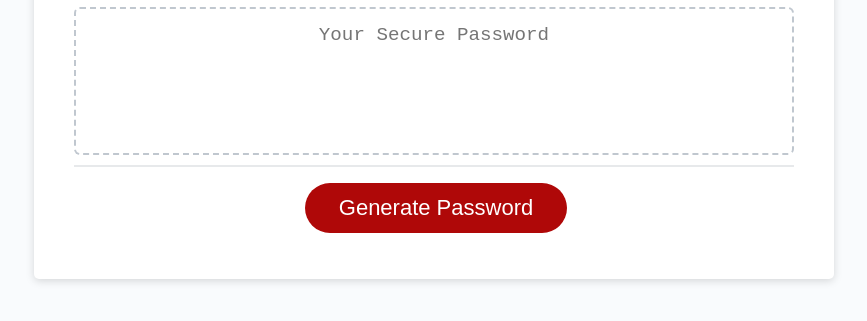
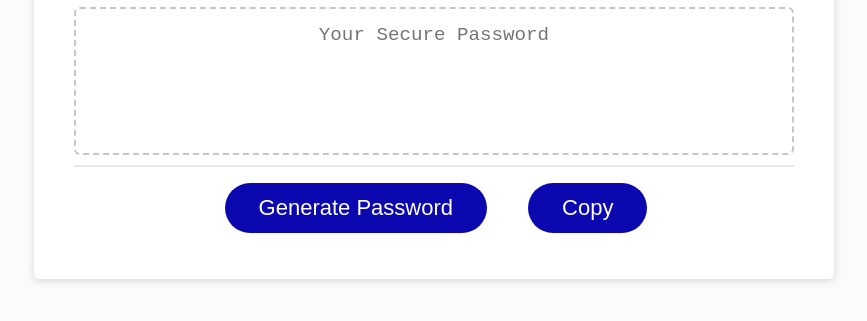
Before and after one commit to mtbishop/03-Password-Generator, a plain HTML site: page docs/index.html in a window 1280 px wide. Shown: the part 241-562 px from the top of the page, without its empty margins (206-1073 px from the left). Drawn offline with Linux system fonts and the light colour scheme.

Commit message:
added copy button

```diff
--- a/docs/index.html
+++ b/docs/index.html
@@ -1,5 +1,6 @@
 <!DOCTYPE html>
 <html lang="en">
+
 <head>
   <meta charset="UTF-8" />
   <meta name="viewport" content="width=device-width, initial-scale=1.0" />
@@ -7,6 +8,7 @@
   <title>Password Generator</title>
   <link rel="stylesheet" href="style.css" />
 </head>
+
 <body>
   <div class="wrapper">
     <header>
@@ -17,18 +19,15 @@
         <h2>Generate a Password</h2>
       </div>
       <div class="card-body">
-          <textarea
-            readonly
-            id="password"
-            placeholder="Your Secure Password"
-            aria-label="Generated Password"
-          ></textarea>
+        <textarea readonly id="password" placeholder="Your Secure Password" aria-label="Generated Password"></textarea>
       </div>
       <div class="card-footer">
         <button id="generate" class="btn">Generate Password</button>
+        <button id="copyPass" onclick="copyPassword()" class="btn">Copy</button>
       </div>
     </div>
   </div>
   <script src="script.js"></script>
 </body>
+
 </html>
--- a/docs/script.js
+++ b/docs/script.js
@@ -165,6 +165,13 @@ function writePassword() {
     return passwordString;
   }
 }
+function copyPassword() {
+  var copyText = document.getElementById('password');
+  copyText.select();
+  copyText.setSelectionRange(0, 99999);
+  document.execCommand('copy');
+  alert('Copied your password');
+}
 
 // Add event listener to generate button
 generateBtn.addEventListener('click', writePassword);
--- a/docs/style.css
+++ b/docs/style.css
@@ -43,7 +43,7 @@ header {
 }
 
 .card-header::after {
-  content: " ";
+  content: ' ';
   display: block;
   width: 100%;
   background: #e7e9eb;
@@ -59,7 +59,7 @@ header {
 }
 
 .card-footer::before {
-  content: " ";
+  content: ' ';
   display: block;
   width: 100%;
   background: #e7e9eb;
@@ -67,14 +67,14 @@ header {
 }
 
 .card-footer::after {
-  content: " ";
+  content: ' ';
   display: block;
   clear: both;
 }
 
 .btn {
   border: none;
-  background-color: hsl(360, 91%, 36%);
+  background-color: rgb(11, 8, 175);
   border-radius: 25px;
   box-shadow: rgba(0, 0, 0, 0.1) 0px 1px 6px 0px rgba(0, 0, 0, 0.2) 0px 1px 1px
     0px;
```
Lines whose indentation alone changed are shown as unchanged.
